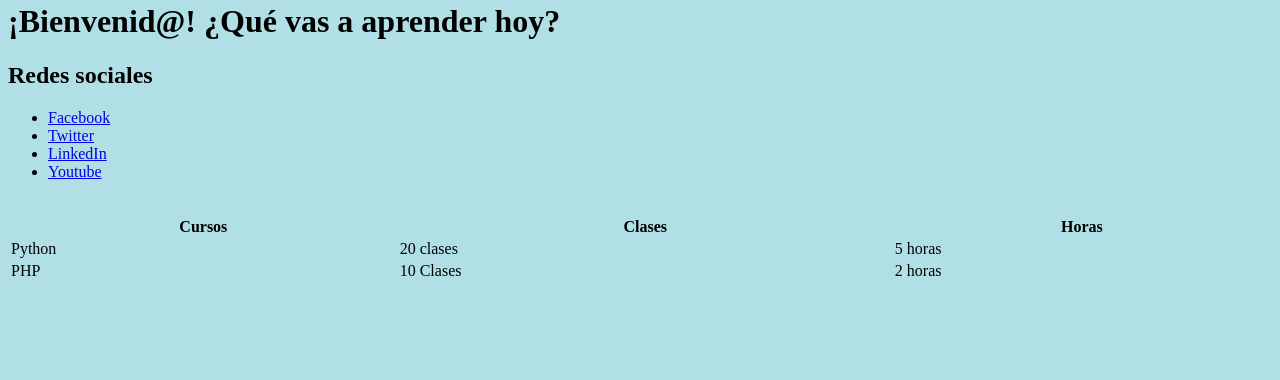
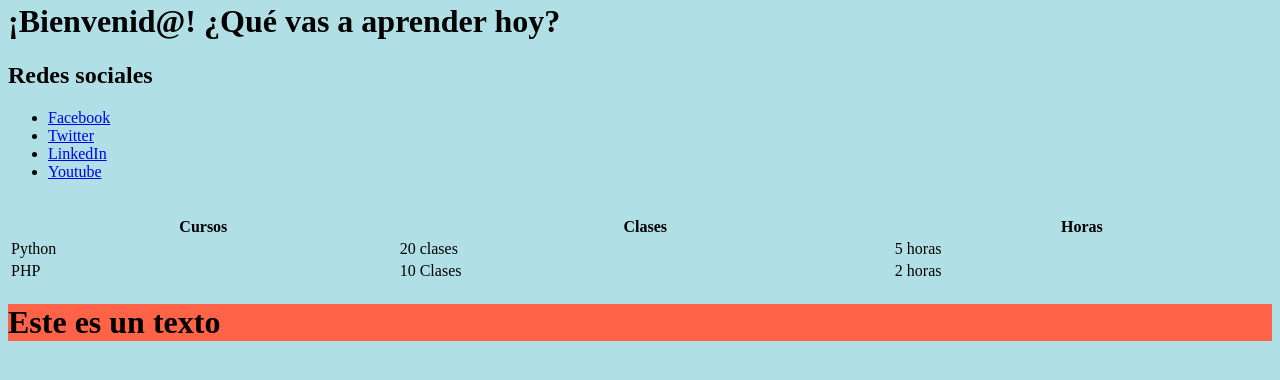
Before and after one commit to NoMeLlamoDante/mi_primera_pagina, a plain HTML site: page index.html in a window 1280 px wide. Shown: the part 330-710 px from the top of the page. Drawn offline with Linux system fonts and the light colour scheme.

Commit message:
texto con fondo

```diff
--- a/index.html
+++ b/index.html
@@ -44,6 +44,8 @@
 
         </table>
 
+        <h1 style="background-color:#ff6347;">Este es un texto</h1>
+
     </body>
 
 </html>
```
